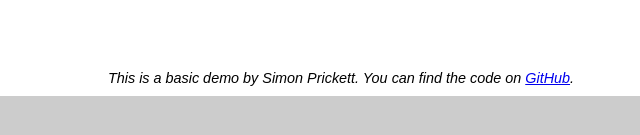
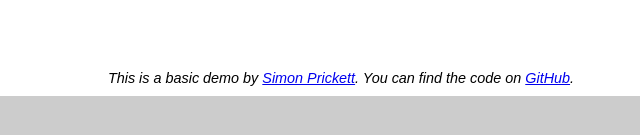
Before and after one commit to simonprickett/jsnumberguess, a plain HTML site: page index.html in a window 1280 px wide. Shown: the part 203-338 px from the top of the page, 299-939 px from the left. Drawn offline with Linux system fonts and the light colour scheme.

Commit message:
Adds link to my website.

```diff
--- a/index.html
+++ b/index.html
@@ -25,7 +25,7 @@
 				</ol>
 			</div>
 			<div id="footerArea">
-				This is a basic demo by Simon Prickett.  You can find the code
+				This is a basic demo by <a href="https://simonprickett.dev/">Simon Prickett</a>.  You can find the code
 				on <a href="https://github.com/simonprickett/jsnumberguess/" target="_blank">GitHub</a>.
 			</div>
 		</div>
```
